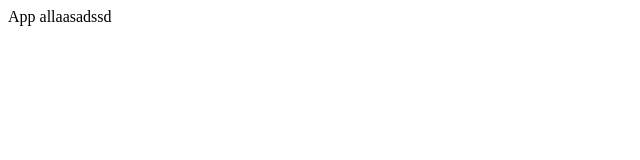
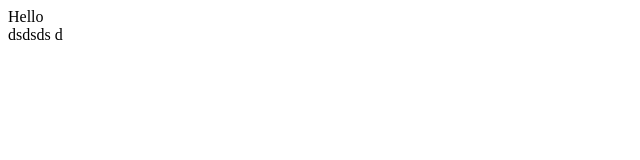
Before and after one commit to mabuhanifa/babel-webpack-react, a React app: page / in a window 1280 px wide. Shown: the top 160 px of the page, without its empty margins (0-640 px from the left). Built offline with nearby package versions, Linux system fonts and the light colour scheme.

Commit message:
eslintrc

```diff
--- a/package.json
+++ b/package.json
@@ -19,7 +19,9 @@
     "@babel/core": "^7.22.9",
     "@babel/preset-env": "^7.22.9",
     "@babel/preset-react": "^7.22.5",
+    "babel-eslint": "^10.1.0",
     "babel-loader": "^9.1.3",
+    "eslint": "^8.45.0",
     "html-webpack-plugin": "^5.5.3",
     "webpack": "^5.88.2",
     "webpack-cli": "^5.1.4",
--- a/src/App.js
+++ b/src/App.js
@@ -1,7 +1,11 @@
-import React from 'react'
+import React from "react";
+import Hello from "./components/Hello";
 
 export default function App() {
   return (
-    <div>App allaasadssd</div>
-  )
+    <div>
+      <Hello />
+      dsdsds d
+    </div>
+  );
 }
--- /dev/null
+++ b/src/components/Hello.js
@@ -0,0 +1,5 @@
+import React from "react";
+
+export default function Hello() {
+  return <div>Hello</div>;
+}
--- a/webpack.config.js
+++ b/webpack.config.js
@@ -1,20 +1,22 @@
-const path = require('path');
-const HTMLWebpackPlugin = require('html-webpack-plugin');
+const path = require("path");
+const HTMLWebpackPlugin = require("html-webpack-plugin");
 
 module.exports = {
-
-    entry: './src/index.js',
+  entry: "./src/index.js",
 
   output: {
-        path: path.join(__dirname, '/dist'),
-        filename: 'bundle.js'
+    path: path.join(__dirname, "/dist"),
+    filename: "bundle.js",
   },
 
   plugins: [
     new HTMLWebpackPlugin({
-            template: './src/index.html'
-        })
+      template: "./src/index.html",
+    }),
   ],
+  devServer: {
+    port: "3000",
+  },
 
   module: {
     rules: [
@@ -22,13 +24,12 @@ module.exports = {
         test: /\.js$/,
         exclude: /node_modules/,
         use: {
-                    loader: 'babel-loader',
+          loader: "babel-loader",
           options: {
-                        presets: ['@babel/preset-env', '@babel/preset-react']
-                        }
-                }
-            }
-        ]
-    }
-
-}
+            presets: ["@babel/preset-env", "@babel/preset-react"],
+          },
+        },
+      },
+    ],
+  },
+};
```
Also changed, not shown: 2 other files (tests, documents, lock files or other folders). Lines whose indentation alone changed are shown as unchanged.
